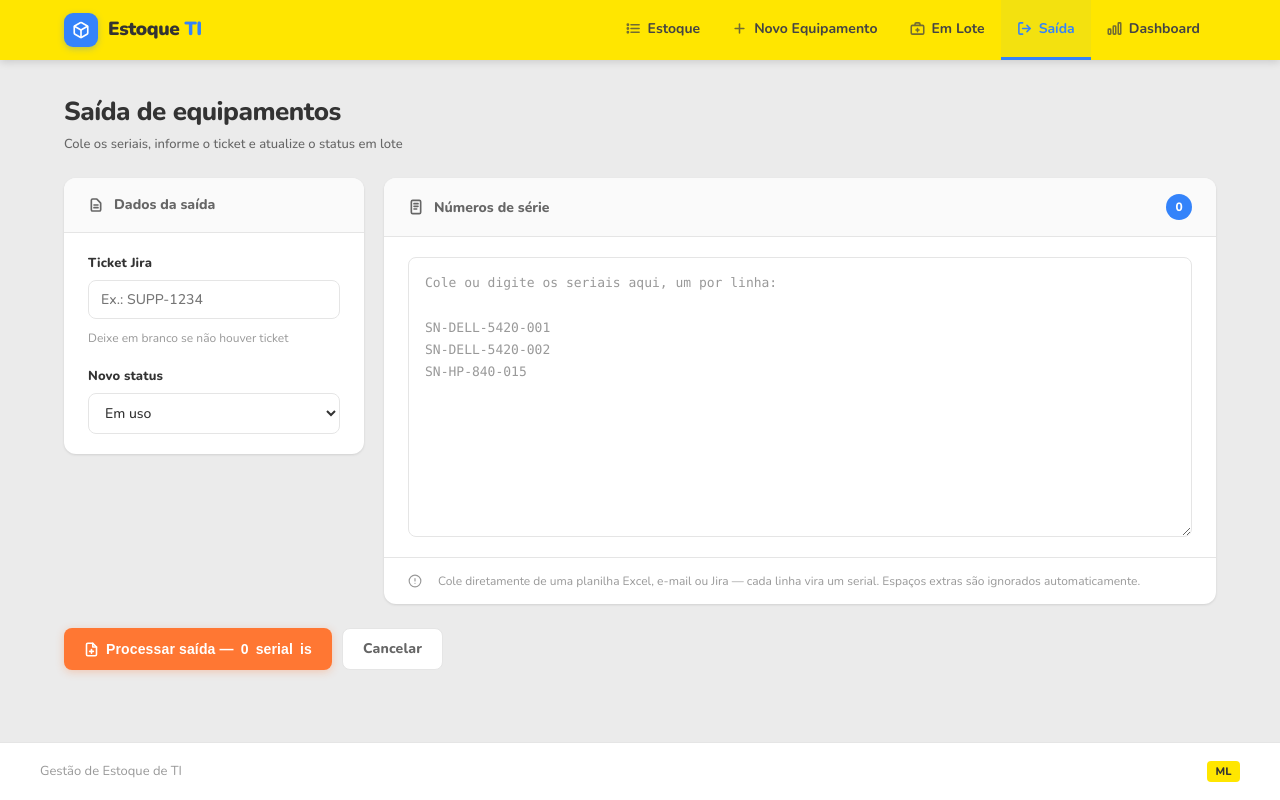
After one commit to vitto2/estoque-gerenciador, a Flask app: page /equipamentos/saida in a window 1280 px wide. The commit adds this page. Run offline with Flask 3, Linux system fonts and the light colour scheme.

Commit message:
Saída de equipamentos em lote via colar seriais + ticket Jira
- Modelo: coluna ticket_jira (nullable VARCHAR 50)
- status_slug extraído para função de módulo reutilizável (evita
  duplicar a lógica de acentos entre model e templates)
- Nova rota GET/POST /equipamentos/saida:
  - Textarea para colar/digitar seriais, um por linha
  - Campo de ticket Jira (opcional) e select de novo status
  - Busca case-insensitive por serial e atualiza status + ticket
  - Tela de resultado separa encontrados/atualizados de não encontrados
- Nav: novo item "Saída" com ícone
- Listagem: coluna Ticket com badge estilo Jira
- Exportação Excel: coluna Ticket Jira adicionada
- CSS: layout de saída (sidebar + textarea), cards de resultado

Co-Authored-By: Claude Sonnet 4.6 <noreply@anthropic.com>
Claude-Session: https://claude.ai/code/session_01MuMM1ogfEvd7K1ZwwraziY

```diff
--- a/exportacao.py
+++ b/exportacao.py
@@ -11,6 +11,7 @@ from openpyxl.styles import Alignment, Font, PatternFill
 CABECALHOS = [
     "Nome/Tipo",
     "Número de Série",
+    "Ticket Jira",
     "Categoria",
     "Quantidade",
     "Local de Armazenamento",
@@ -19,7 +20,7 @@ CABECALHOS = [
     "Status",
 ]
 
-LARGURAS_COLUNAS = [32, 22, 20, 12, 22, 20, 24, 16]
+LARGURAS_COLUNAS = [32, 22, 14, 20, 12, 22, 20, 24, 16]
 
 COR_CABECALHO = "3483FA"
 
@@ -50,6 +51,7 @@ def gerar_planilha_equipamentos(itens):
             [
                 item.nome,
                 item.serial or "",
+                item.ticket_jira or "",
                 item.categoria,
                 item.quantidade,
                 item.local_armazenamento or "",
--- a/routes/equipamentos.py
+++ b/routes/equipamentos.py
@@ -3,7 +3,7 @@ from datetime import datetime
 from flask import Blueprint, flash, redirect, render_template, request, send_file, url_for
 
 from exportacao import gerar_planilha_equipamentos
-from models import CATEGORIAS, LOCAIS_ARMAZENAMENTO, STATUS_OPCOES, Equipamento, db
+from models import CATEGORIAS, LOCAIS_ARMAZENAMENTO, STATUS_OPCOES, Equipamento, db, status_slug
 
 equipamentos_bp = Blueprint("equipamentos", __name__, url_prefix="/equipamentos")
 
@@ -202,6 +202,56 @@ def lote():
     return render_template("lote.html", **_contexto_lote())
 
 
+@equipamentos_bp.route("/saida", methods=["GET", "POST"])
+def saida():
+    if request.method == "POST":
+        ticket = (request.form.get("ticket_jira") or "").strip() or None
+        status_novo = (request.form.get("status") or "Em uso").strip()
+        texto = request.form.get("seriais_texto") or ""
+
+        seriais = [s.strip() for s in texto.splitlines() if s.strip()]
+
+        if not seriais:
+            flash("Cole ou digite pelo menos um número de série.", "erro")
+            return render_template("saida.html", status_opcoes=STATUS_OPCOES,
+                                   form_ticket=ticket or "", form_status=status_novo,
+                                   form_texto=texto)
+
+        if status_novo not in STATUS_OPCOES:
+            flash("Status inválido.", "erro")
+            return render_template("saida.html", status_opcoes=STATUS_OPCOES,
+                                   form_ticket=ticket or "", form_status=status_novo,
+                                   form_texto=texto)
+
+        encontrados, nao_encontrados = [], []
+        for serial in seriais:
+            item = Equipamento.query.filter(
+                db.func.lower(Equipamento.serial) == serial.lower()
+            ).first()
+            if item:
+                item.status = status_novo
+                if ticket:
+                    item.ticket_jira = ticket
+                encontrados.append(serial)
+            else:
+                nao_encontrados.append(serial)
+
+        if encontrados:
+            db.session.commit()
+
+        return render_template(
+            "saida_resultado.html",
+            ticket=ticket,
+            status_novo=status_novo,
+            status_novo_slug=status_slug(status_novo),
+            encontrados=encontrados,
+            nao_encontrados=nao_encontrados,
+        )
+
+    return render_template("saida.html", status_opcoes=STATUS_OPCOES,
+                           form_ticket="", form_status="Em uso", form_texto="")
+
+
 @equipamentos_bp.route("/")
 def listagem():
     filtros = _filtros_atuais()
--- a/static/css/style.css
+++ b/static/css/style.css
@@ -650,6 +650,18 @@ input:focus {
 }
 .item-sem-serial { color: var(--text-light); font-size: 13px; }
 
+.item-ticket {
+    font-size: 12px;
+    font-weight: 800;
+    color: #0052CC;
+    background: #E8F0FF;
+    padding: 3px 8px;
+    border-radius: 5px;
+    white-space: nowrap;
+    font-family: "SF Mono", "Fira Code", "Consolas", monospace;
+    letter-spacing: 0.02em;
+}
+
 .item-local {
     font-size: 12px;
     font-weight: 700;
@@ -823,6 +835,130 @@ input:focus {
     font-weight: 700;
 }
 
+/* ── SAÍDA DE EQUIPAMENTOS ───────────────────────────────────────────────── */
+.saida-layout {
+    display: grid;
+    grid-template-columns: 300px 1fr;
+    gap: 20px;
+    align-items: start;
+}
+
+.saida-sidebar-body { padding: 20px 24px; display: flex; flex-direction: column; gap: 18px; }
+
+.saida-textarea {
+    width: 100%;
+    min-height: 280px;
+    padding: 14px 16px;
+    border: 1.5px solid var(--border);
+    border-radius: var(--radius);
+    font-family: "SF Mono", "Fira Code", "Consolas", monospace;
+    font-size: 13px;
+    font-weight: 500;
+    line-height: 1.7;
+    color: var(--text);
+    resize: vertical;
+    transition: border-color var(--transition), box-shadow var(--transition);
+    background: white;
+}
+.saida-textarea:focus {
+    outline: none;
+    border-color: var(--ml-blue);
+    box-shadow: 0 0 0 3px rgba(52,131,250,0.15);
+}
+.saida-textarea::placeholder { color: var(--text-light); font-weight: 400; }
+
+.btn-saida {
+    background: var(--ml-orange);
+    color: white;
+    box-shadow: 0 2px 8px rgba(255,119,51,0.30);
+    display: inline-flex;
+    align-items: center;
+    justify-content: center;
+    gap: 7px;
+    padding: 9px 20px;
+    border-radius: var(--radius);
+    font-size: 14px;
+    font-weight: 800;
+    border: none;
+    cursor: pointer;
+    text-decoration: none;
+    transition: background var(--transition), box-shadow var(--transition), transform 0.1s;
+}
+.btn-saida:hover { background: #E06520; box-shadow: 0 4px 14px rgba(255,119,51,0.35); text-decoration: none; color: white; }
+.btn-saida:active { transform: scale(0.97); }
+
+/* ── RESULTADO DA SAÍDA ──────────────────────────────────────────────────── */
+.resultado-resumo {
+    display: flex;
+    gap: 16px;
+    margin-bottom: 24px;
+    flex-wrap: wrap;
+}
+
+.resultado-card {
+    background: var(--surface);
+    border-radius: var(--radius-lg);
+    padding: 20px 28px;
+    box-shadow: var(--shadow-sm);
+    display: flex;
+    flex-direction: column;
+    gap: 4px;
+    min-width: 140px;
+    border-top: 4px solid var(--border);
+}
+.resultado-ok    { border-top-color: var(--ml-green); }
+.resultado-erro  { border-top-color: var(--ml-red); }
+.resultado-total { border-top-color: var(--ml-blue); }
+
+.resultado-numero {
+    font-size: 40px;
+    font-weight: 900;
+    line-height: 1;
+    letter-spacing: -2px;
+    color: var(--text);
+}
+.resultado-label { font-size: 13px; color: var(--text-secondary); font-weight: 600; }
+
+.resultado-listas { display: flex; flex-direction: column; gap: 16px; }
+
+.resultado-lista {
+    list-style: none;
+    margin: 0;
+    padding: 0;
+}
+
+.resultado-item {
+    display: flex;
+    align-items: center;
+    gap: 10px;
+    padding: 10px 24px;
+    border-bottom: 1px solid #F5F5F5;
+    font-size: 14px;
+}
+.resultado-item:last-child { border-bottom: none; }
+.resultado-item-ok  > svg { color: var(--ml-green); flex-shrink: 0; }
+.resultado-item-erro > svg { color: var(--ml-red); flex-shrink: 0; }
+
+.resultado-serial {
+    font-family: "SF Mono", "Fira Code", "Consolas", monospace;
+    font-weight: 700;
+    font-size: 13px;
+    color: var(--text);
+    flex: 1;
+}
+
+.resultado-ticket {
+    font-size: 12px;
+    font-weight: 800;
+    color: #0052CC;
+    background: #E8F0FF;
+    padding: 2px 8px;
+    border-radius: 5px;
+    font-family: "SF Mono", "Fira Code", "Consolas", monospace;
+}
+
+.resultado-hint { font-size: 12px; color: var(--text-light); }
+
 /* ── RESPONSIVE ──────────────────────────────────────────────────────────── */
 @media (max-width: 800px) {
     .graficos-grid { grid-template-columns: 1fr; }
@@ -831,6 +967,7 @@ input:focus {
     .resumo-cards { grid-template-columns: 1fr 1fr; }
     .lote-campos-comuns { grid-template-columns: 1fr 1fr; }
     .lote-campos-comuns .campo:first-child { grid-column: 1 / -1; }
+    .saida-layout { grid-template-columns: 1fr; }
 }
 
 @media (max-width: 640px) {
--- a/templates/base.html
+++ b/templates/base.html
@@ -48,6 +48,15 @@
                 </svg>
                 Em Lote
             </a>
+            <a href="{{ url_for('equipamentos.saida') }}"
+               class="{{ 'active' if request.endpoint in ('equipamentos.saida',) else '' }}">
+                <svg class="nav-icon" width="15" height="15" viewBox="0 0 24 24" fill="none" stroke="currentColor" stroke-width="2.5" stroke-linecap="round" stroke-linejoin="round">
+                    <path d="M9 21H5a2 2 0 0 1-2-2V5a2 2 0 0 1 2-2h4"/>
+                    <polyline points="16 17 21 12 16 7"/>
+                    <line x1="21" y1="12" x2="9" y2="12"/>
+                </svg>
+                Saída
+            </a>
             <a href="{{ url_for('dashboard.dashboard') }}"
                class="{{ 'active' if request.endpoint == 'dashboard.dashboard' else '' }}">
                 <svg class="nav-icon" width="15" height="15" viewBox="0 0 24 24" fill="none" stroke="currentColor" stroke-width="2.5" stroke-linecap="round" stroke-linejoin="round">
--- /dev/null
+++ b/templates/saida.html
@@ -0,0 +1,113 @@
+{% extends "base.html" %}
+{% block title %}Saída de Equipamentos — Estoque de TI{% endblock %}
+
+{% block content %}
+<div class="page-header">
+    <div class="page-header-left">
+        <h1>Saída de equipamentos</h1>
+        <p class="page-subtitle">Cole os seriais, informe o ticket e atualize o status em lote</p>
+    </div>
+</div>
+
+<form method="post" id="form-saida">
+    <div class="saida-layout">
+
+        {# ── Painel lateral ─────────────────────────────────── #}
+        <div class="saida-sidebar">
+            <div class="lote-card">
+                <div class="lote-card-header">
+                    <svg width="16" height="16" viewBox="0 0 24 24" fill="none" stroke="currentColor" stroke-width="2.5" stroke-linecap="round" stroke-linejoin="round">
+                        <path d="M9 12h6m-6 4h6m2 5H7a2 2 0 0 1-2-2V5a2 2 0 0 1 2-2h5.586a1 1 0 0 1 .707.293l5.414 5.414a1 1 0 0 1 .293.707V19a2 2 0 0 1-2 2z"/>
+                    </svg>
+                    <span>Dados da saída</span>
+                </div>
+                <div class="saida-sidebar-body">
+                    <div class="campo">
+                        <label for="ticket_jira">Ticket Jira</label>
+                        <input type="text" id="ticket_jira" name="ticket_jira"
+                               value="{{ form_ticket }}"
+                               placeholder="Ex.: SUPP-1234"
+                               autocomplete="off" spellcheck="false">
+                        <span class="campo-hint">Deixe em branco se não houver ticket</span>
+                    </div>
+
+                    <div class="campo">
+                        <label for="status">Novo status</label>
+                        <select id="status" name="status" required>
+                            {% for s in status_opcoes %}
+                                <option value="{{ s }}" {{ 'selected' if s == form_status else '' }}>{{ s }}</option>
+                            {% endfor %}
+                        </select>
+                    </div>
+                </div>
+            </div>
+        </div>
+
+        {# ── Área principal ─────────────────────────────────── #}
+        <div class="saida-main">
+            <div class="lote-card">
+                <div class="lote-card-header">
+                    <svg width="16" height="16" viewBox="0 0 24 24" fill="none" stroke="currentColor" stroke-width="2.5" stroke-linecap="round" stroke-linejoin="round">
+                        <rect x="5" y="2" width="14" height="20" rx="2"/>
+                        <line x1="9" y1="7" x2="15" y2="7"/><line x1="9" y1="11" x2="15" y2="11"/><line x1="9" y1="15" x2="13" y2="15"/>
+                    </svg>
+                    <span>Números de série</span>
+                    <span class="lote-contador-badge" id="saida-contador">0</span>
+                </div>
+
+                <div style="padding: 20px 24px 0;">
+                    <textarea id="seriais_texto" name="seriais_texto"
+                              class="saida-textarea"
+                              placeholder="Cole ou digite os seriais aqui, um por linha:
+
+SN-DELL-5420-001
+SN-DELL-5420-002
+SN-HP-840-015"
+                              spellcheck="false"
+                              autocomplete="off">{{ form_texto }}</textarea>
+                </div>
+
+                <div class="lote-add-area" style="border-top: 1px solid var(--border); margin-top: 12px;">
+                    <svg width="14" height="14" viewBox="0 0 24 24" fill="none" stroke="currentColor" stroke-width="2" stroke-linecap="round" style="color: var(--text-light); flex-shrink:0">
+                        <circle cx="12" cy="12" r="10"/><line x1="12" y1="8" x2="12" y2="12"/><line x1="12" y1="16" x2="12.01" y2="16"/>
+                    </svg>
+                    <span class="lote-hint">
+                        Cole diretamente de uma planilha Excel, e-mail ou Jira — cada linha vira um serial.
+                        Espaços extras são ignorados automaticamente.
+                    </span>
+                </div>
+            </div>
+        </div>
+    </div>
+
+    <div class="form-acoes" style="margin-top: 24px;">
+        <button type="submit" class="btn btn-saida" id="btn-submit">
+            <svg width="15" height="15" viewBox="0 0 24 24" fill="none" stroke="currentColor" stroke-width="2.5" stroke-linecap="round" stroke-linejoin="round">
+                <path d="M14 2H6a2 2 0 0 0-2 2v16a2 2 0 0 0 2 2h12a2 2 0 0 0 2-2V8z"/>
+                <polyline points="14 2 14 8 20 8"/>
+                <line x1="9" y1="15" x2="15" y2="15"/><line x1="12" y1="12" x2="12" y2="18"/>
+            </svg>
+            Processar saída — <span id="btn-count">0</span> serial<span id="btn-plural"></span>
+        </button>
+        <a href="{{ url_for('equipamentos.listagem') }}" class="btn btn-secundario">Cancelar</a>
+    </div>
+</form>
+
+<script>
+const textarea = document.getElementById('seriais_texto');
+const contador = document.getElementById('saida-contador');
+const btnCount = document.getElementById('btn-count');
+const btnPlural = document.getElementById('btn-plural');
+
+function contarSeriais() {
+    const n = textarea.value.split('\n').filter(l => l.trim()).length;
+    contador.textContent = n;
+    btnCount.textContent = n;
+    btnPlural.textContent = n === 1 ? '' : 'is';
+    return n;
+}
+
+textarea.addEventListener('input', contarSeriais);
+document.addEventListener('DOMContentLoaded', contarSeriais);
+</script>
+{% endblock %}
```
Also changed, not shown: models.py (+14 -8 lines), templates/listagem.html (+8 -0 lines), templates/saida_resultado.html (added, +88 -0 lines).
